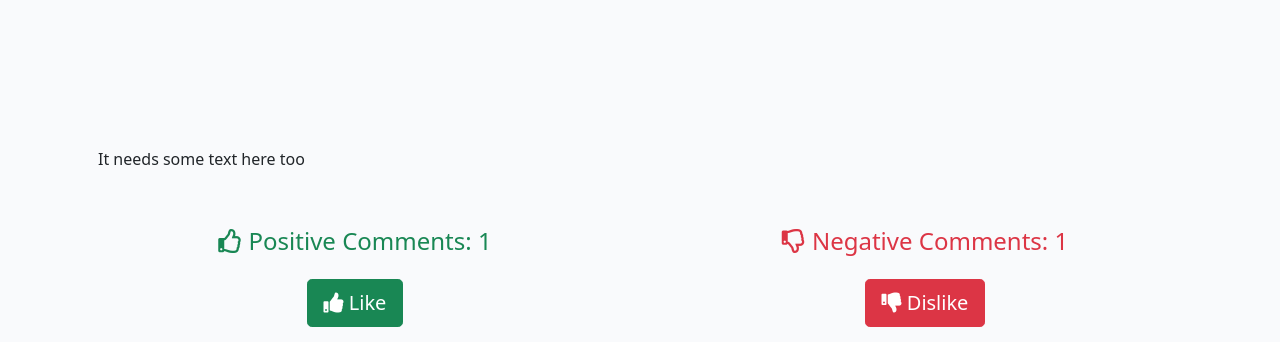
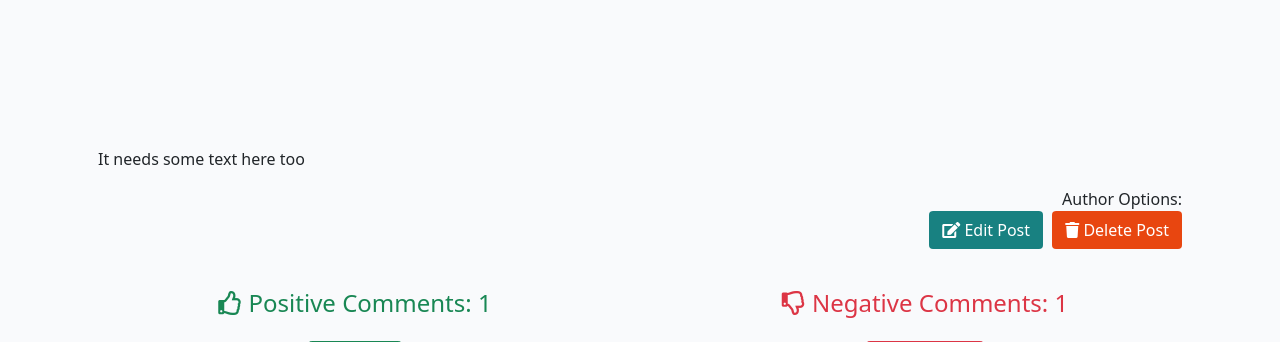
Before and after one commit to cptvalleyberg84/summarazorator, a Django app: a page that uses forum/templates/forum/post_detail.html in a window 1280 px wide. Shown: the part 297-639 px from the top of the page. Run offline with Django 4.2, Linux system fonts and the light colour scheme; a user stored in the database is signed in; data comes from the database, SQL or seed files in the repository; both versions use the stored data as it was after the commit; some libraries are stand-ins or nearby versions.

Commit message:
Add post edit and post delete options

```diff
--- a/forum/templates/forum/create_post.html
+++ b/forum/templates/forum/create_post.html
@@ -9,7 +9,7 @@
             <form method="POST" enctype="multipart/form-data">
                 {% csrf_token %}
                 {{ form|crispy }}
-                <button type="submit" class="btn btn-primary">Create Post</button>
+                <button type="submit" class="btn btn-edit">Create Post</button>
             </form>
         </div>
     </div>
--- a/forum/templates/forum/post_detail.html
+++ b/forum/templates/forum/post_detail.html
@@ -41,6 +41,37 @@
                 <p class="card-text">
                     {{ post.post_content | safe }}
                 </p>
+                {% if user.is_authenticated and post.post_author == user %}
+                <div class="mt-3 text-end">
+                    <div>Author Options:</div>
+                    <a href="{% url 'post_edit' post.post_slug %}" class="btn btn-edit">
+                        <i class="fas fa-edit"></i> Edit Post
+                    </a>
+                    <button type="button" class="btn btn-danger-post" data-bs-toggle="modal"
+                        data-bs-target="#deletePostModal">
+                        <i class="fas fa-trash"></i> Delete Post
+                    </button>
+                </div>
+                {% endif %}
+            </div>
+        </div>
+    </div>
+</div>
+
+<!-- Delete Post Modal -->
+<div class="modal fade" id="deletePostModal" tabindex="-1" aria-labelledby="deletePostModalLabel" aria-hidden="true">
+    <div class="modal-dialog">
+        <div class="modal-content">
+            <div class="modal-header">
+                <h5 class="modal-title" id="deletePostModalLabel">Delete Post</h5>
+                <button type="button" class="btn-close" data-bs-dismiss="modal" aria-label="Close"></button>
+            </div>
+            <div class="modal-body">
+                Are you sure you want to delete this post? This action cannot be undone.
+            </div>
+            <div class="modal-footer">
+                <button type="button" class="btn btn-secondary" data-bs-dismiss="modal">Cancel</button>
+                <a href="{% url 'post_delete' post.post_slug %}" class="btn btn-danger">Delete</a>
             </div>
         </div>
     </div>
--- a/forum/urls.py
+++ b/forum/urls.py
@@ -6,6 +6,8 @@
     path('create/', views.create_post, name='create_post'),
     path('search/', views.search_posts, name='search'),
     path('<slug:post_slug>/', views.post_detail, name='post_detail'),
+    path('<slug:post_slug>/edit/', views.post_edit, name='post_edit'),
+    path('<slug:post_slug>/delete/', views.post_delete, name='post_delete'),
     path('<slug:post_slug>/edit_comment/<int:comment_id>', views.comment_edit, name='comment_edit'),
     path('<slug:post_slug>/delete_comment/<int:comment_id>', views.comment_delete, name='comment_delete'),
 ]
--- a/forum/views.py
+++ b/forum/views.py
@@ -121,6 +121,62 @@
     })
 
 
+@login_required
+def post_edit(request, post_slug):
+    """
+    Handle editing of existing posts.
+
+    Args:
+        request: The HTTP request
+        post_slug: The slug of the post to edit
+    """
+    post = get_object_or_404(Post, post_slug=post_slug)
+
+    if post.post_author != request.user:
+        messages.error(request, 'You can only edit your own posts!')
+        return HttpResponseRedirect(reverse('post_detail', args=[post_slug]))
+
+    if request.method == "POST":
+        form = PostForm(request.POST, request.FILES, instance=post)
+        if form.is_valid():
+            post = form.save(commit=False)
+            post.post_slug = slugify(post.post_title)
+            post.save()
+            messages.success(request, 'Post updated successfully!')
+            return HttpResponseRedirect(reverse('post_detail', args=[post.post_slug]))
+    else:
+        form = PostForm(instance=post)
+
+    return render(
+        request,
+        'forum/edit_post.html',
+        {
+            'form': form,
+            'post': post,
+        },
+    )
+
+
+@login_required
+def post_delete(request, post_slug):
+    """
+    Handle deletion of existing posts.
+
+    Args:
+        request: The HTTP request
+        post_slug: The slug of the post to delete
+    """
+    post = get_object_or_404(Post, post_slug=post_slug)
+
+    if post.post_author != request.user:
+        messages.error(request, 'You can only delete your own posts!')
+        return HttpResponseRedirect(reverse('post_detail', args=[post_slug]))
+
+    post.delete()
+    messages.success(request, 'Post deleted successfully!')
+    return HttpResponseRedirect(reverse('home'))
+
+
 def search_posts(request):
     """
     Search for posts based on title or content.
--- a/static/css/style.css
+++ b/static/css/style.css
@@ -145,6 +145,11 @@
 }
 
 .btn-delete {
+    color: #fff;
+    background: #E84610;
+}
+
+.btn-danger-post {
     color: #fff;
     background: #E84610;
 }
```
Also changed, not shown: forum/templates/forum/edit_post.html (added, +19 -0 lines), db.sqlite3.
